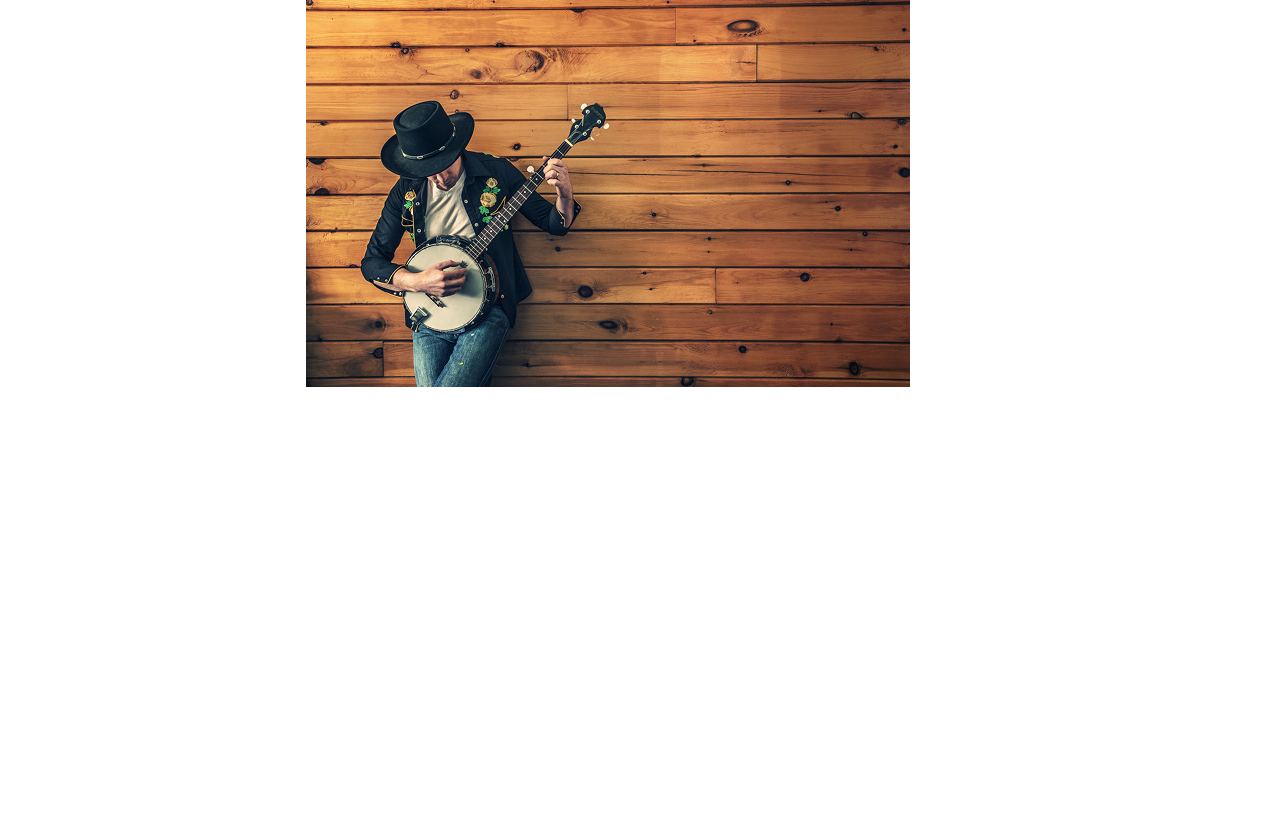
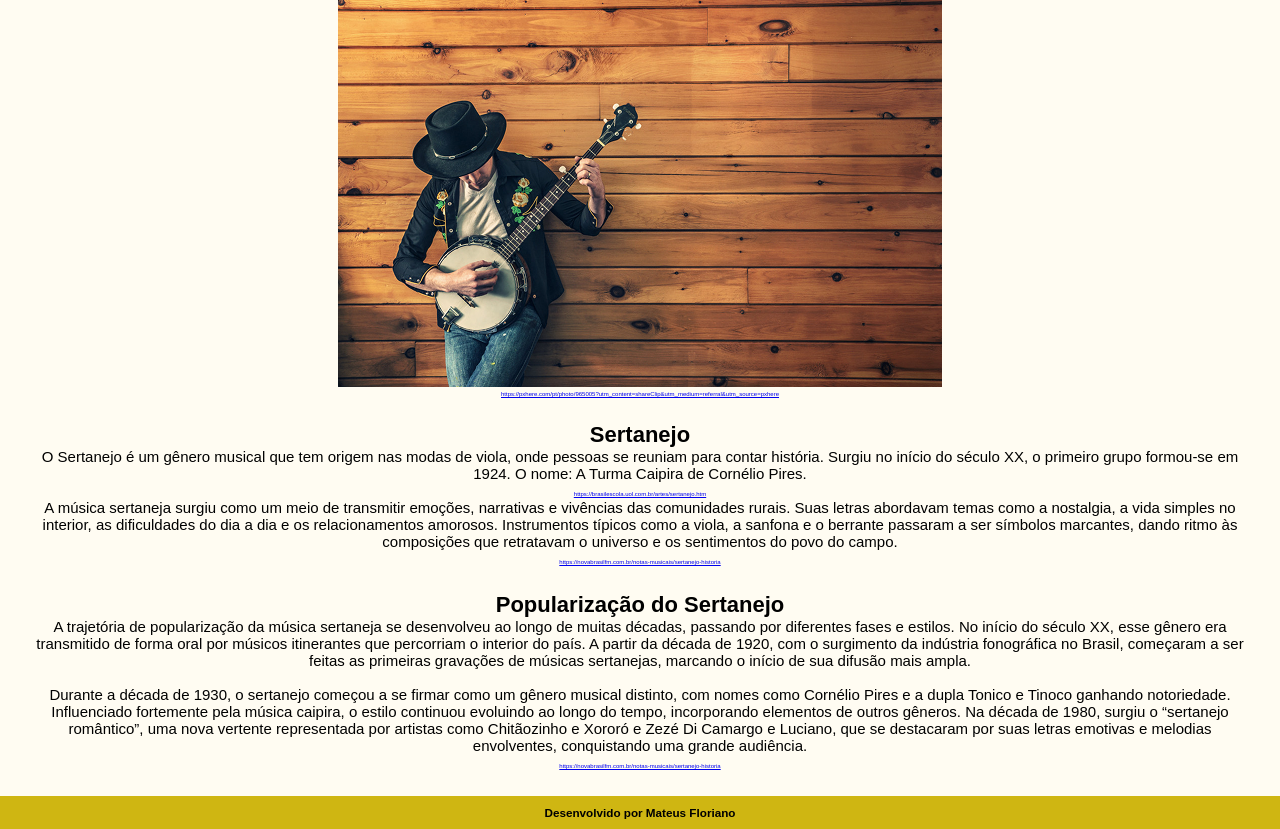
Before and after one commit to darkzinexe/amantes_da_musica, a plain HTML site: page index.html in a window 1280 px wide. Shown: the part 82-911 px from the top of the page. Before the commit the page ends 800 px from the top, so only its background shows below. Drawn offline with Linux system fonts and the light colour scheme; a web font is replaced by a local one.

Commit message:
Nota garantida

```diff
--- a/index.html
+++ b/index.html
@@ -5,6 +5,7 @@
     <meta name="viewport" content="width=device-width, initial-scale=1.0">
     <title>Amantes da Música</title>
     <link rel="stylesheet" href="style.css">
+  <link href="https://fonts.googleapis.com/css2?family=National+Park:wght@200..800&display=swap" rel="stylesheet">
 </head>
 <body>
     <header>
@@ -12,12 +13,27 @@
             <img src="img/logo.png" alt="">
             <h1>Amantes da Música</h1>
         </div>
-        <p>Acessibilidade</p>
+        <p>Acessibilidade</p> <!-- Só pra dizer que tem Acessibilidade escrito no cabeçalho kkkkk-->
     </header>
   <section class="introducao">
-
-  <img src="img/homem_com_violão.png" alt="Homem segurando um violão"> <a class="teste" >Teste123123</a>
-
+ <a href="https://pxhere.com/pt/photo/965005?utm_content=shareClip&utm_medium=referral&utm_source=pxhere"><img src="img/homem_com_violão.png" alt="Homem segurando um violão"></a> <!-- Por algum motivo o link ficava bugado, mas tá funcionando agora pelo menos. -->
+   <a href="https://pxhere.com/pt/photo/965005?utm_content=shareClip&utm_medium=referral&utm_source=pxhere"> <p>https://pxhere.com/pt/photo/965005?utm_content=shareClip&utm_medium=referral&utm_source=pxhere</p> </a> <!-- Por algum motivo funcionou sem bug desse jeito. Nem vou mexer, se funcionou não mexe kkkkk -->
+    <div>
+    <h2>Sertanejo</h2>
+      <p>O Sertanejo é um gênero musical que tem origem nas modas de viola, onde pessoas se reuniam para contar história. Surgiu no início do século XX, o primeiro grupo formou-se em 1924. O nome: A Turma Caipira de Cornélio Pires.</p>
+      <a href="https://brasilescola.uol.com.br/artes/sertanejo.htm">https://brasilescola.uol.com.br/artes/sertanejo.htm</a>
+      <p>A música sertaneja surgiu como um meio de transmitir emoções, narrativas e vivências das comunidades rurais. Suas letras abordavam temas como a nostalgia, a vida simples no interior, as dificuldades do dia a dia e os relacionamentos amorosos. Instrumentos típicos como a viola, a sanfona e o berrante passaram a ser símbolos marcantes, dando ritmo às composições que retratavam o universo e os sentimentos do povo do campo.</p>
+      <a href="https://novabrasilfm.com.br/notas-musicais/sertanejo-historia#:~:text=A%20influ%C3%AAncia%20do%20sertanejo%20na,da%20identidade%20do%20povo%20brasileiro.">https://novabrasilfm.com.br/notas-musicais/sertanejo-historia</a>
+      </div>
     </section>
+  <section class="body-txt">
+   <h2>Popularização do Sertanejo</h2>
+    <p>A trajetória de popularização da música sertaneja se desenvolveu ao longo de muitas décadas, passando por diferentes fases e estilos. No início do século XX, esse gênero era transmitido de forma oral por músicos itinerantes que percorriam o interior do país. A partir da década de 1920, com o surgimento da indústria fonográfica no Brasil, começaram a ser feitas as primeiras gravações de músicas sertanejas, marcando o início de sua difusão mais ampla.</p> <br>
+    <p>Durante a década de 1930, o sertanejo começou a se firmar como um gênero musical distinto, com nomes como Cornélio Pires e a dupla Tonico e Tinoco ganhando notoriedade. Influenciado fortemente pela música caipira, o estilo continuou evoluindo ao longo do tempo, incorporando elementos de outros gêneros. Na década de 1980, surgiu o “sertanejo romântico”, uma nova vertente representada por artistas como Chitãozinho e Xororó e Zezé Di Camargo e Luciano, que se destacaram por suas letras emotivas e melodias envolventes, conquistando uma grande audiência.</p>
+    <a href="https://novabrasilfm.com.br/notas-musicais/sertanejo-historia#:~:text=A%20influ%C3%AAncia%20do%20sertanejo%20na,da%20identidade%20do%20povo%20brasileiro.">https://novabrasilfm.com.br/notas-musicais/sertanejo-historia</a>
+  </section>
+  <footer>
+    <h3>Desenvolvido por Mateus Floriano</h3>
+    </footer>
 </body>
 </html>
--- a/style.css
+++ b/style.css
@@ -1,6 +1,11 @@
 * {
   margin: 0;
   padding: 0;
+  font-family: "National Park", sans-serif;
+}
+
+body {
+  background-color: #fffcf2;
 }
 
 header {
@@ -20,13 +25,41 @@ header div {
 
 .introducao {
   text-align: center;
-  font-size: 12px;
 }
 
-.teste {
-  visibility:hidden;
+.introducao a {
+  font-size: 6px;
 }
 
-.teste:hover {
-  visibility: visible;
+.introducao div {
+  margin: 25px;
+  font-size: 15px;
 }
+
+.introducao div h2 {
+  font-size: 22px;
+}
+
+.body-txt {
+  text-align: center;
+  margin: 25px;
+  font-size: 15px;
+}
+
+.body-txt h2 {
+  font-size: 22px;
+}
+
+.body-txt a {
+  font-size: 6px;
+}
+
+footer {
+  max-width: 100%;
+  justify-content: center;
+  align-items: center;
+  font-size: 10px;
+  background-color: #CFB612;
+  padding: 10px;
+  text-align: center;
+}
```
